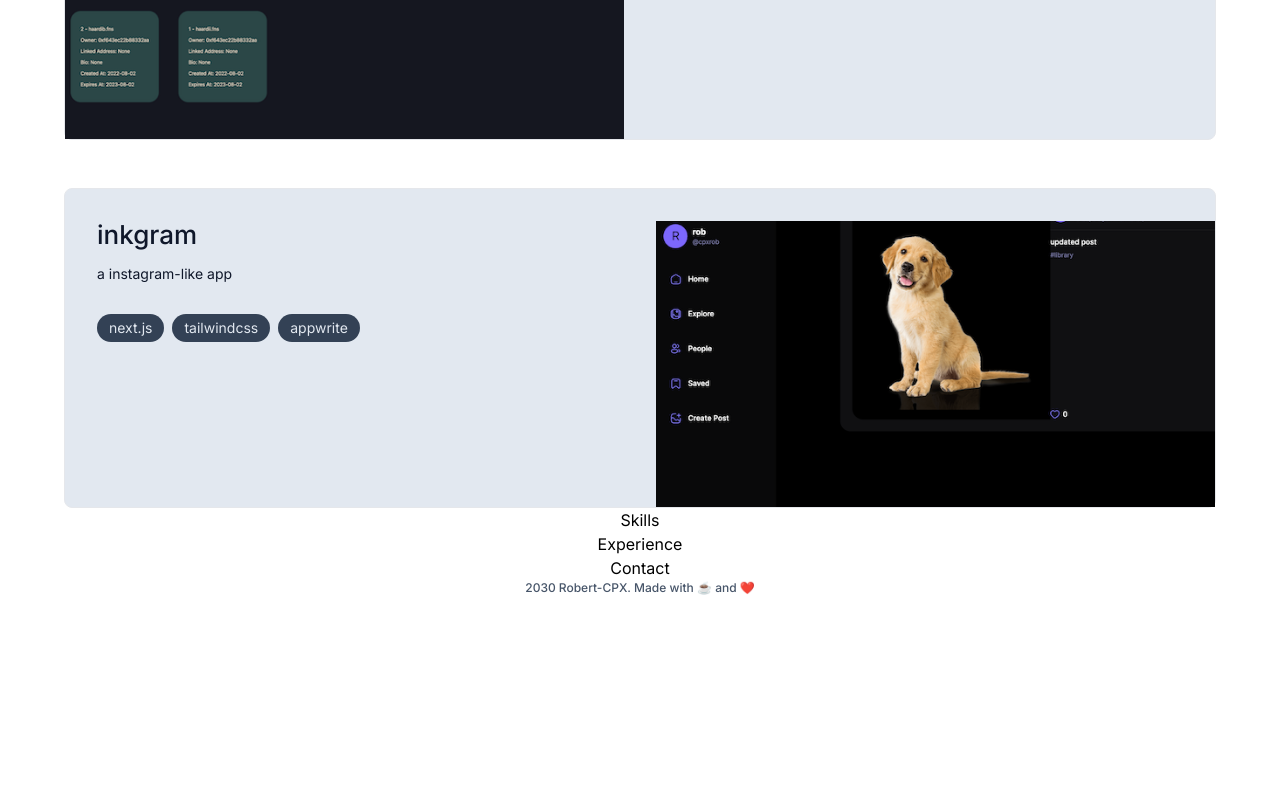
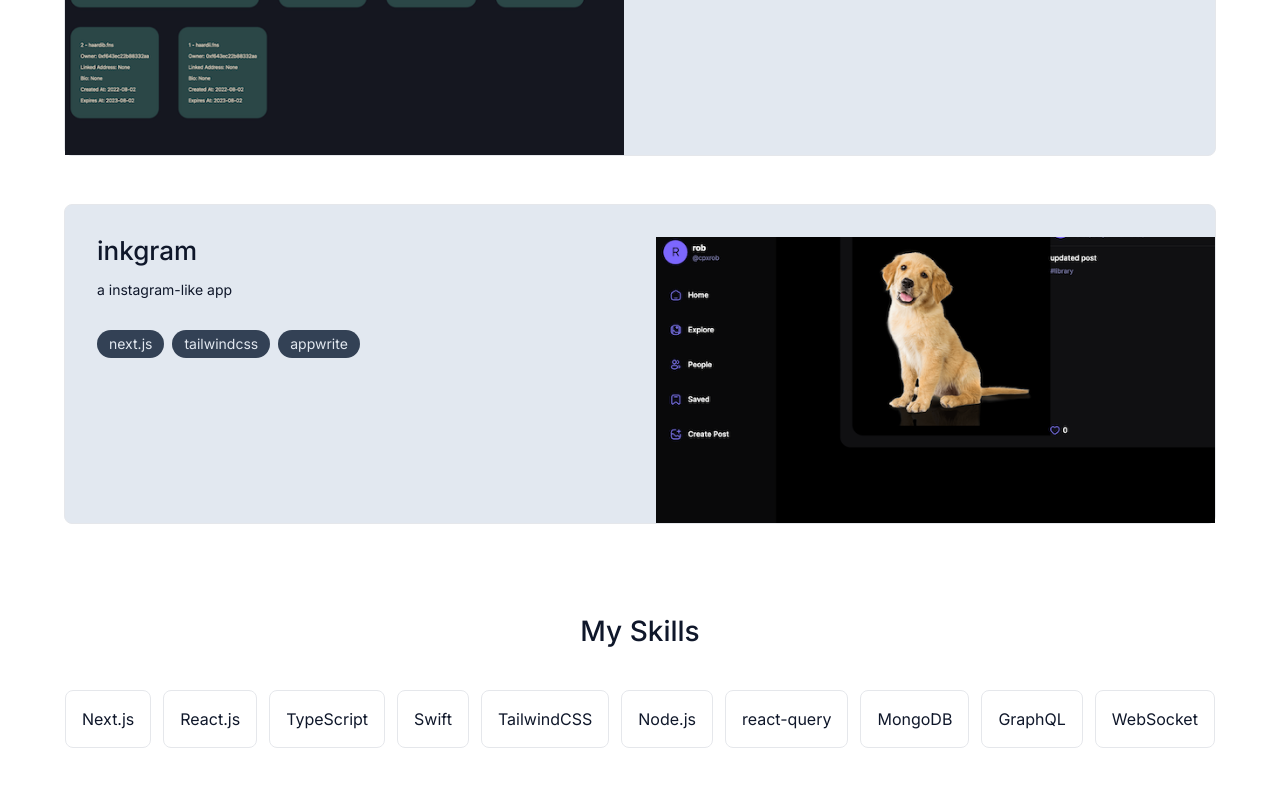
Before and after one commit to Robert-CPX/portfolio, a Next.js app: page / in a window 1280 px wide. Shown: the part 1991-2791 px from the top of the page. Before the commit the page ends 2587 px from the top, so only its background shows below. Built offline with nearby package versions, Linux system fonts and the light colour scheme.

Commit message:
my skills

```diff
--- a/app/components/Footer.tsx
+++ b/app/components/Footer.tsx
@@ -2,7 +2,7 @@ import React from 'react'
 
 const Footer = () => {
   return (
-    <footer className='flex flex-col items-center justify-center gap-1'>
+    <footer className='flex flex-col items-center justify-center'>
       <p className='text-footer text_dark500_light600'>
         2030 Robert-CPX. Made with ☕️ and ❤️
       </p>
--- a/app/components/Hero.tsx
+++ b/app/components/Hero.tsx
@@ -5,7 +5,7 @@ import { motion } from "framer-motion";
 
 const Hero = () => {
   return (
-    <section className='mt-8 flex flex-col items-center'>
+    <section className='-mt-16 flex flex-col items-center'>
       <motion.div
         initial={{ opacity: 0, scale: 0 }}
         animate={{ opacity: 1, scale: 1 }}
--- a/app/components/Projects.tsx
+++ b/app/components/Projects.tsx
@@ -4,7 +4,7 @@ import ProjectCard from './ProjectCard'
 
 const Projects = () => {
   return (
-    <section className='mt-28 flex flex-col items-center gap-12'>
+    <section className='flex flex-col items-center gap-12'>
       <h2 className='h2-medium text_dark200_light900'>My Projects</h2>
       {projects.map((project, index) => (
         <ProjectCard
--- a/app/components/SectionDivider.tsx
+++ b/app/components/SectionDivider.tsx
@@ -2,7 +2,7 @@ import React from 'react'
 
 const SectionDivider = () => {
   return (
-    <div className='my-20 flex h-[4rem] w-[0.2rem] self-center bg-slate-300 dark:bg-slate-600'>
+    <div className='flex h-[4rem] w-[0.2rem] self-center bg-slate-300 dark:bg-slate-600'>
     </div>
   )
 }
--- /dev/null
+++ b/app/components/Skill.tsx
@@ -0,0 +1,11 @@
+import React from 'react'
+
+const Skill = ({ name }: { name: string }) => {
+  return (
+    <div className='text_dark200_light900 flex rounded-lg border bg-white p-4 dark:border-none dark:bg-slate-800'>
+      {name}
+    </div>
+  )
+}
+
+export default Skill
--- a/app/components/Skills.tsx
+++ b/app/components/Skills.tsx
@@ -1,10 +1,17 @@
 import React from 'react'
+import { skills } from '@/lib/constant'
+import Skill from './Skill'
 
 const Skills = () => {
   return (
-    <div>
-      Skills
-    </div>
+    <section className='flex flex-col items-center gap-12'>
+      <h2 className='h2-medium text_dark200_light900'>My Skills</h2>
+      <div className='flex flex-wrap gap-3'>
+        {skills.map((skill, index) => (
+          <Skill key={index} name={skill} />
+        ))}
+      </div>
+    </section>
   )
 }
 
--- a/lib/constant.ts
+++ b/lib/constant.ts
@@ -16,3 +16,7 @@ export const projects = [
   { title: "flow name service", description: "A name service build on Flow", tags: ["blockchain", "cadence", "flow", "next.js"], image: "/projects/flow.png" },
   { title: "inkgram", description: "a instagram-like app", tags: ['next.js', 'tailwindcss', 'appwrite'], image: "/projects/snapgram.png" },
 ]
+
+export const skills = [
+  'Next.js', 'React.js', 'TypeScript', 'Swift', 'TailwindCSS', 'Node.js', 'react-query', 'MongoDB', 'GraphQL', 'WebSocket',
+] as const;
--- a/styles/globals.css
+++ b/styles/globals.css
@@ -4,7 +4,7 @@
 
 @layer utilities {
   .app {
-    @apply relative z-10 flex justify-center items-center flex-col max-w-7xl mx-auto sm:px-16 px-6 pt-28;
+    @apply relative z-10 flex justify-center items-center flex-col max-w-7xl mx-auto sm:px-16 px-6 pt-28 gap-24;
   }
   .text-footer {
     @apply text-[12px] font-medium leading-[15.6px];
```
